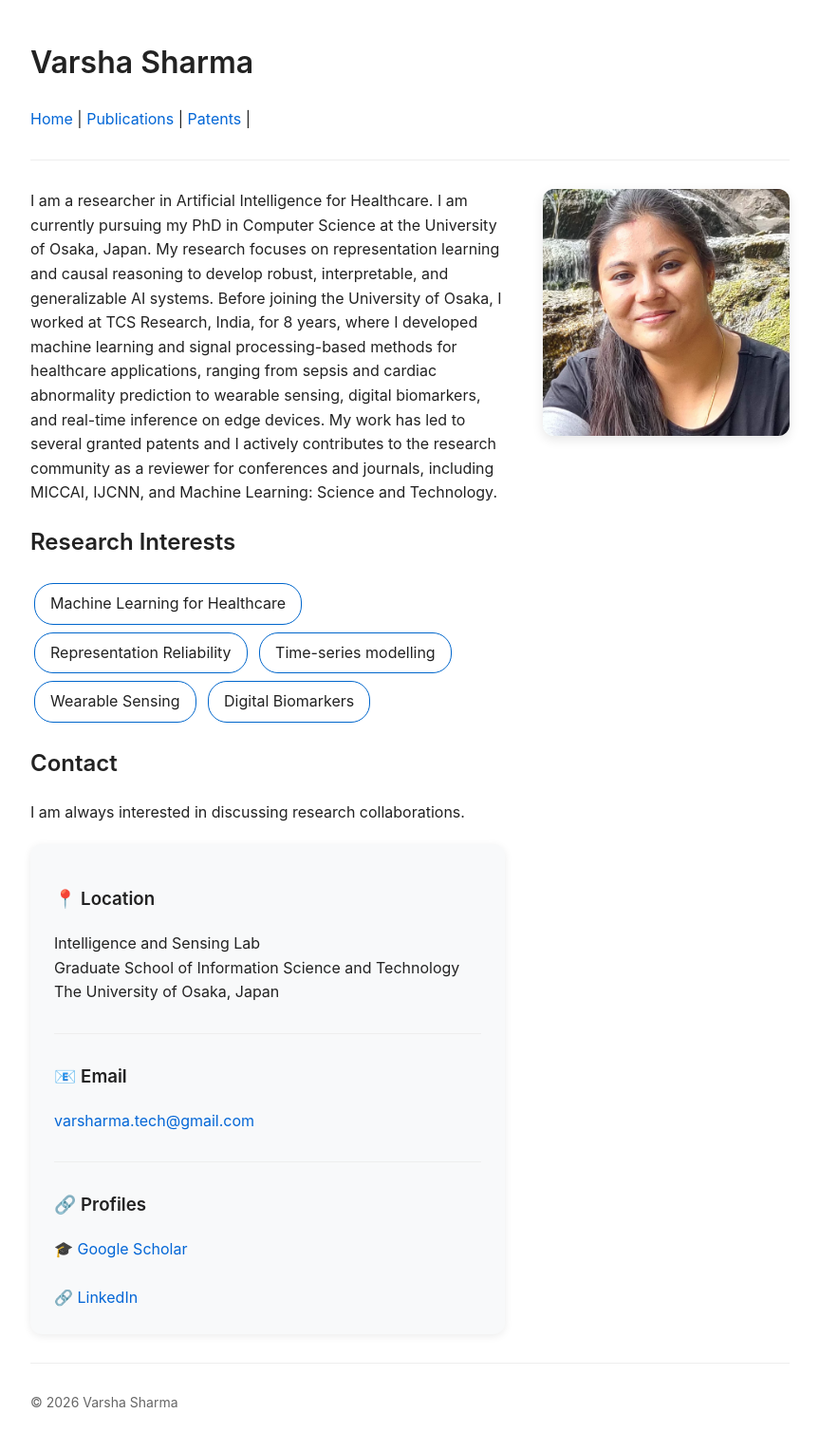
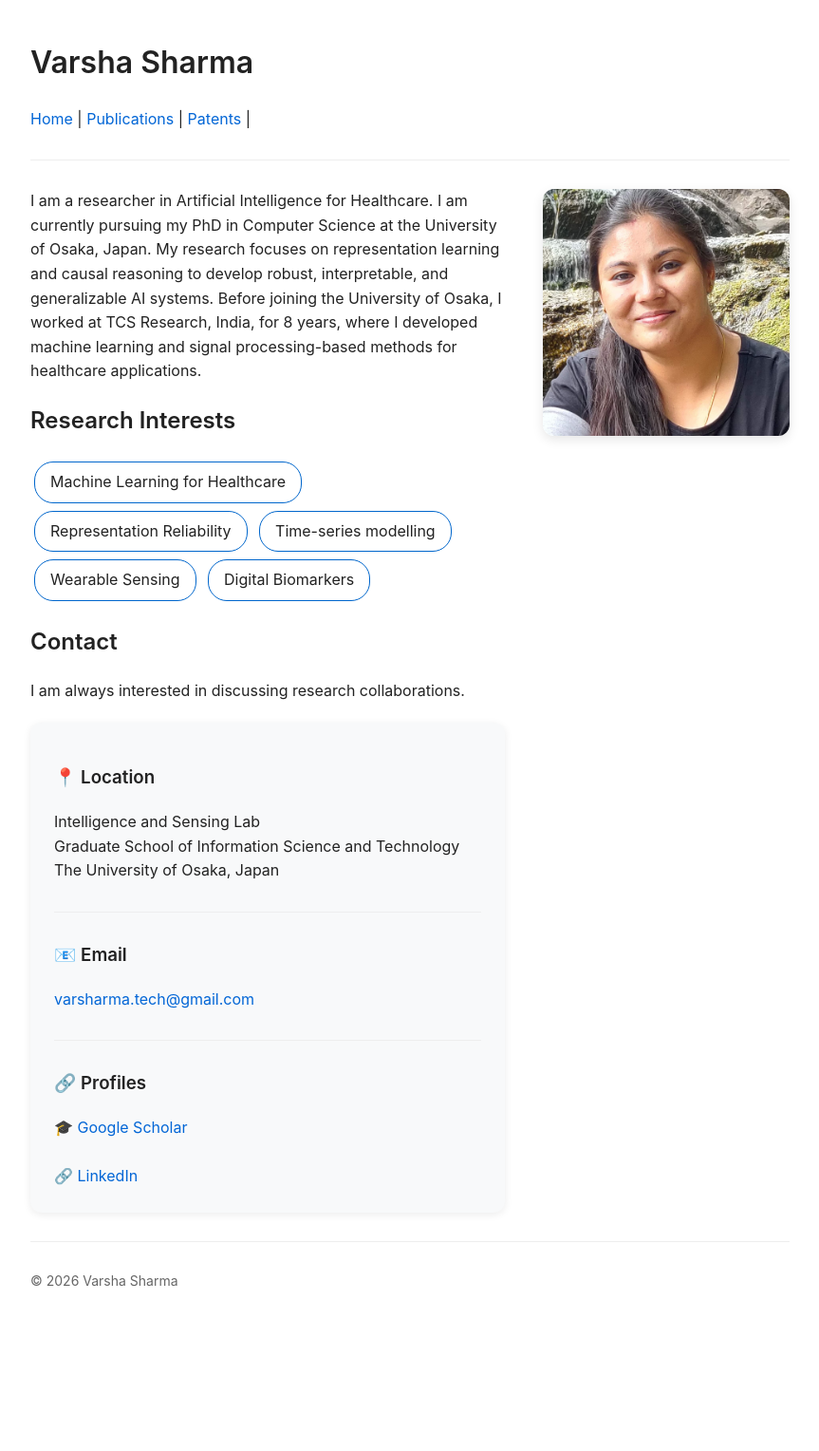
Before and after one commit to shavarsha/shavarsha.github.io, a Jekyll site: the page built from index.md, in a window 1280 px wide. Shown: the whole page at 95% size, without its empty margins (208-1071 px from the left). Built offline with Jekyll 4.4.1, drawn with Linux system fonts in a browser that asks for light colours; after the commit the page ends 1400 px from its top, so only the background shows below that.

Commit message:
Update index.md

```diff
--- a/index.md
+++ b/index.md
@@ -7,7 +7,7 @@ title: Home
 
 <div style="flex:1; min-width:300px;">
 
-I am a researcher in Artificial Intelligence for Healthcare. I am currently pursuing my PhD in Computer Science at the University of Osaka, Japan. My research focuses on representation learning and causal reasoning to develop robust, interpretable, and generalizable AI systems. Before joining the University of Osaka, I worked at TCS Research, India, for 8 years, where I developed machine learning and signal processing-based methods for healthcare applications, ranging from sepsis and cardiac abnormality prediction to wearable sensing, digital biomarkers, and real-time inference on edge devices. My work has led to several granted patents and I actively contributes to the research community as a reviewer for conferences and journals, including MICCAI, IJCNN, and Machine Learning: Science and Technology.
+I am a researcher in Artificial Intelligence for Healthcare. I am currently pursuing my PhD in Computer Science at the University of Osaka, Japan. My research focuses on representation learning and causal reasoning to develop robust, interpretable, and generalizable AI systems. Before joining the University of Osaka, I worked at TCS Research, India, for 8 years, where I developed machine learning and signal processing-based methods for healthcare applications.
 
 
 <h2>Research Interests</h2><div style="margin-top:15px;">
```
